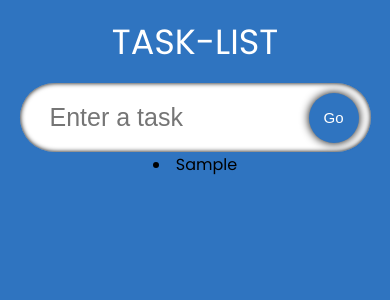
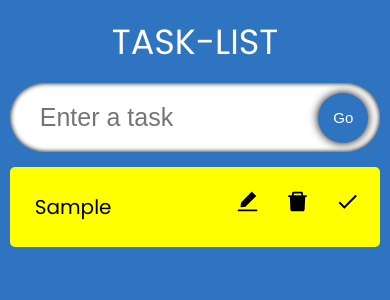
Before and after one commit to thuccv98/task-list-typescript, a React (Create React App) app: page / in a window 390 px wide. Both pictures are taken after typing "Sample" into the empty fields and a click on the button "Go". Shown: the top 300 px of the page. Built offline with nearby package versions, Linux system fonts and the light colour scheme.

Commit message:
Create singletodo component

```diff
--- a/package.json
+++ b/package.json
@@ -12,6 +12,7 @@
     "@types/react-dom": "^17.0.0",
     "react": "^17.0.2",
     "react-dom": "^17.0.2",
+    "react-icons": "^4.2.0",
     "react-scripts": "4.0.3",
     "typescript": "^4.1.2",
     "web-vitals": "^1.0.1"
--- /dev/null
+++ b/src/components/SingleTodo.tsx
@@ -0,0 +1,32 @@
+import React from 'react';
+import { ITodo } from '../model';
+import { AiFillDelete, AiFillEdit } from 'react-icons/ai';
+import { MdDone } from 'react-icons/md';
+import './styles.css';
+
+interface IProps {
+  todo: ITodo;
+  todos: ITodo[];
+  setTodos: React.Dispatch<React.SetStateAction<ITodo[]>>;
+}
+
+const SingleTodo = ({ todo, todos, setTodos }: IProps) => {
+  return (
+    <form className="todos__single">
+      <span className="todos__single--text">{todo.todo}</span>
+      <div>
+        <span className="icon">
+          <AiFillEdit />
+        </span>
+        <span className="icon">
+          <AiFillDelete />
+        </span>
+        <span className="icon">
+          <MdDone />
+        </span>
+      </div>
+    </form>
+  );
+};
+
+export default SingleTodo;
--- a/src/components/TodoList.tsx
+++ b/src/components/TodoList.tsx
@@ -1,5 +1,6 @@
 import React from 'react';
 import { ITodo } from '../model';
+import SingleTodo from './SingleTodo';
 import './styles.css';
 
 interface IProps {
@@ -11,7 +12,12 @@
   return (
     <div className="todos">
       {todos.map((todo) => (
-        <li>{todo.todo}</li>
+        <SingleTodo
+          todo={todo}
+          key={todo.id}
+          todos={todos}
+          setTodos={setTodos}
+        />
       ))}
     </div>
   );
--- a/src/components/styles.css
+++ b/src/components/styles.css
@@ -48,3 +48,41 @@
   width: 90%;
   flex-wrap: wrap;
 }
+
+.todos__single {
+  display: flex;
+  width: 29.5%;
+  border-radius: 5px;
+  padding: 20px;
+  margin-top: 15px;
+  background-color: yellow;
+}
+.todos__single--text {
+  flex: 1;
+  padding: 5px;
+  border: none;
+  font-size: 20px;
+}
+
+.icon {
+  margin-left: 25px;
+  font-size: 25px;
+  cursor: pointer;
+}
+
+@media (max-width: 1200px) {
+  .todos__single {
+    width: 40%;
+  }
+}
+@media (max-width: 700px) {
+  .input {
+    width: 95%;
+  }
+  .todos {
+    width: 95%;
+  }
+  .todos__single {
+    width: 100%;
+  }
+}
```
Also changed, not shown: 1 other file (tests, documents, lock files or other folders).
